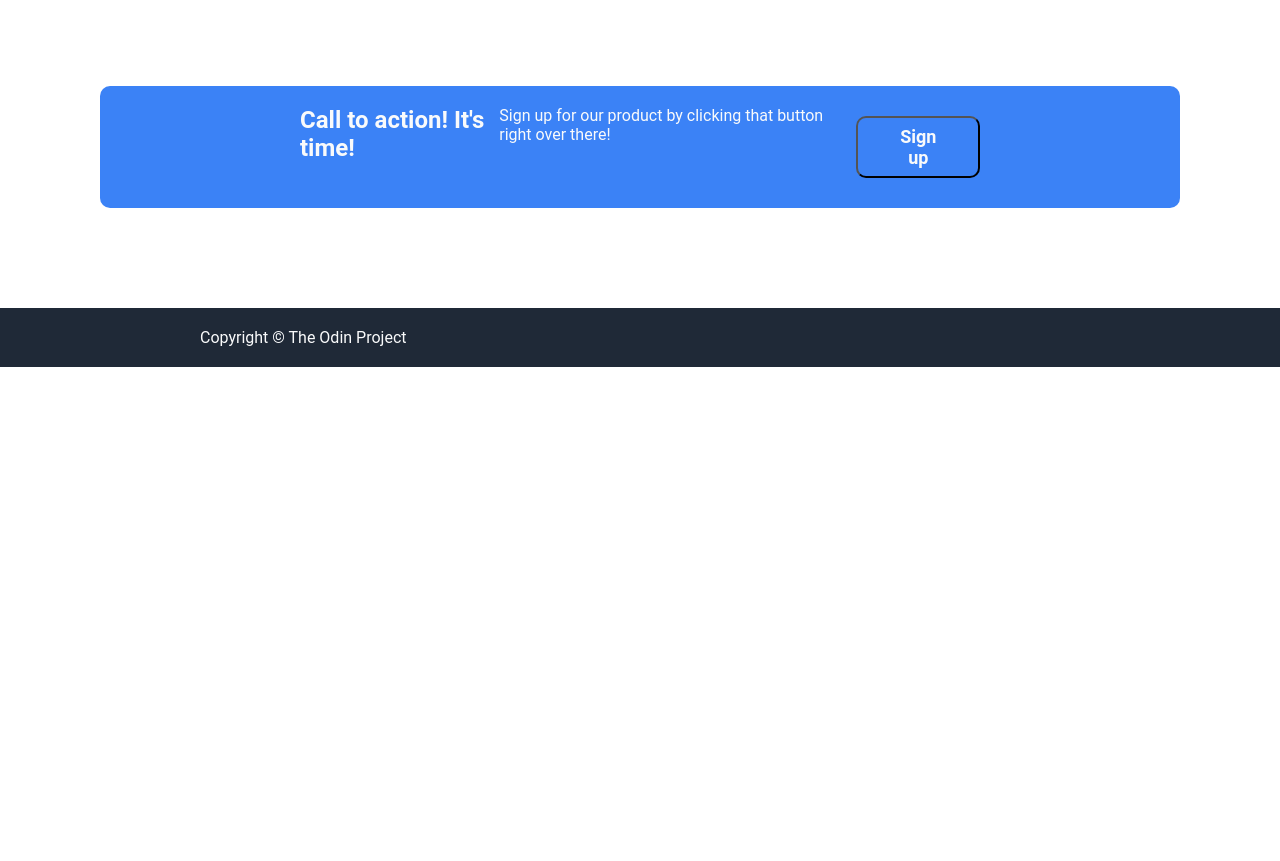
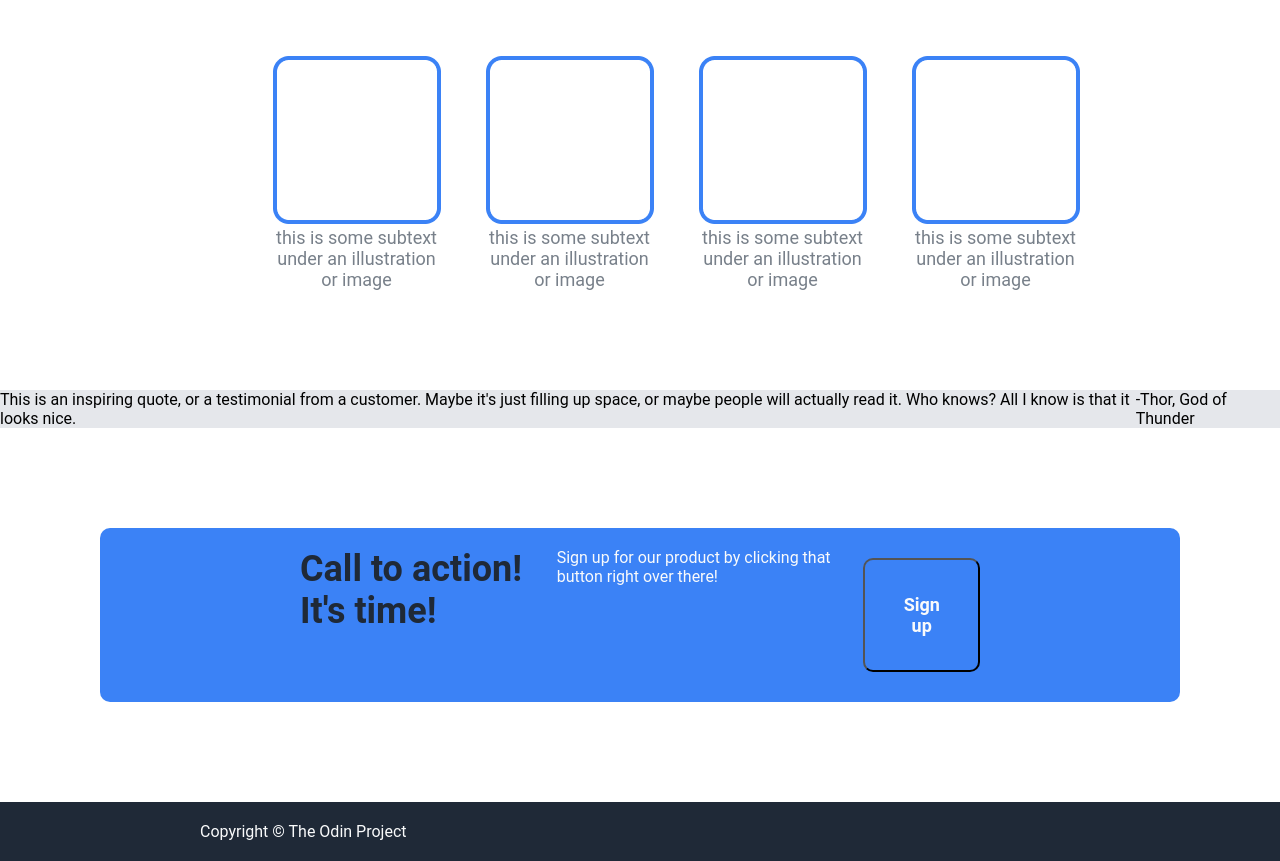
Before and after one commit to ElizabethAndriano/landing-page, a plain HTML site: page index.html in a window 1280 px wide. Shown: the part 614-1475 px from the top of the page. Before the commit the page ends 981 px from the top, so only its background shows below. Drawn offline with Linux system fonts and the light colour scheme.

Commit message:
Style second section

```diff
--- a/index.html
+++ b/index.html
@@ -26,22 +26,24 @@
             <img src="images/placeholder.png">
         </div>
         <div class="second-section">
-            <h2>Some random information</h2>
-            <div >
-                <img src="">
+            <h2>Some random information.</h2>
+            <div class="images">
+                <div>
+                    <img src="images/square.png">
                     <p>this is some subtext under an illustration or image</p>
                 </div>
-            <div >
-                <img src="">
+                <div>
+                    <img src="images/square.png">
                     <p>this is some subtext under an illustration or image</p>
                 </div>
-            <div >
-                <img src="">
+                <div>
+                    <img src="images/square.png">
                     <p>this is some subtext under an illustration or image</p>
                 </div>
-            <div >
-                <img src="">
+                <div>
+                    <img src="images/square.png">
                     <p>this is some subtext under an illustration or image</p>
+                </div>
             </div>
         </div>
         <div class="quote">
--- a/styles.css
+++ b/styles.css
@@ -58,6 +58,31 @@ h1 {
     flex: auto;
 }
 
+.second-section {
+    display: block;
+    padding: 50px 250px 80px;
+    text-align: center;
+    color: #78808A;
+}
+
+h2 {
+    font-size: 36px;
+    font-weight: bolder;
+    padding-bottom: 50px;
+    color: #1F2937;
+}
+
+.images {
+    justify-content: space-around;
+    font-size: 18px;
+}
+
+.images > div {
+    flex-direction: column;
+    padding: 20px;
+}
+
+
 .quote {
     background-color: #E5E7EB;
 }
```
Also changed, not shown: images/square.png (added). Lines whose indentation alone changed are shown as unchanged.
